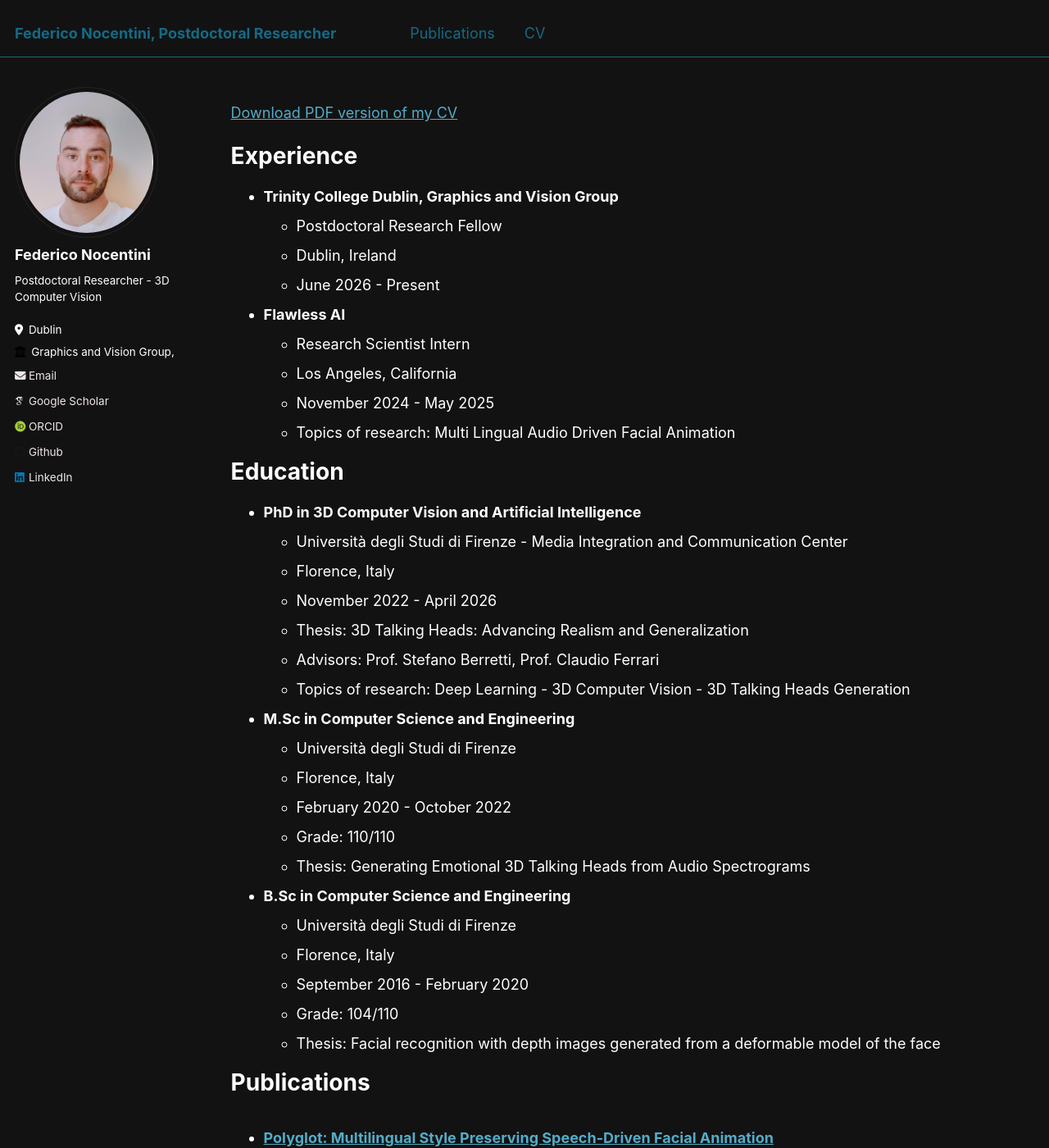
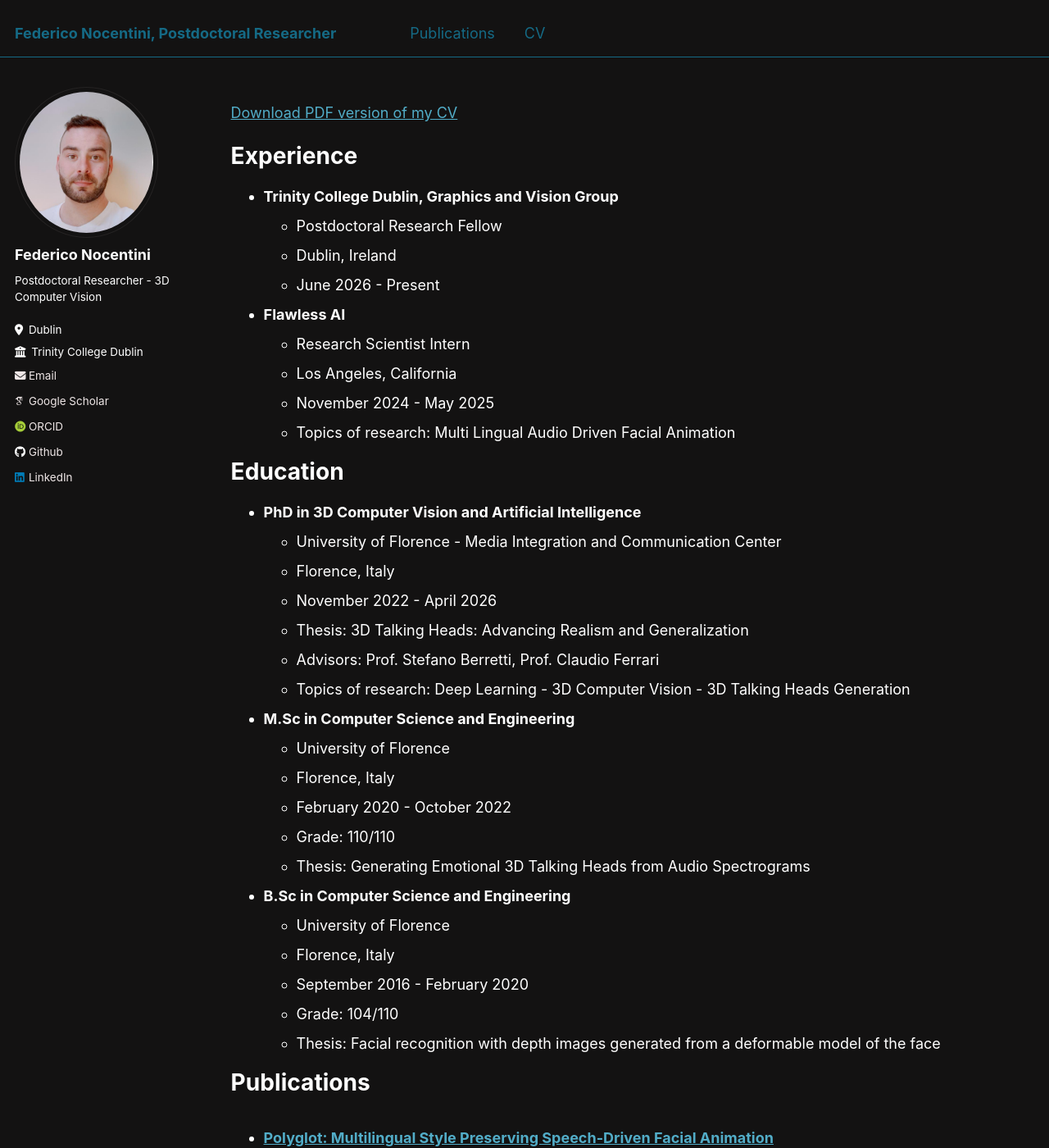
Before and after one commit to FedeNoce/fedenoce.github.io, a Jekyll site: the page built from _pages/cv.md, in a window 1280 px wide and 1400 px high. Shown: the whole window at 82% size. Built offline with Jekyll 4.4.1, drawn with Linux system fonts in a browser that asks for light colours; some web fonts are replaced.

Commit message:
Fix invisible sidebar icons and mobile Follow dropdown, polish copy
Override GitHub/employer icon colors to white so they're visible on
the site's black sidebar background, and raise the mobile Follow
dropdown's z-index above -1 so it renders in front of page content
instead of behind it. Also tidy wording in the CV and publication venues.

```diff
--- a/_config.yml
+++ b/_config.yml
@@ -26,7 +26,7 @@
   pronouns         : # example: "she/her"
   bio              : "Postdoctoral Researcher - 3D Computer Vision"
   location         : "Dublin"
-  employer         : "Graphics and Vision Group, Trinity College Dublin"
+  employer         : "Trinity College Dublin"
   uri              : # URL
   email            : "federico.nocentini@tcd.ie"
 
--- a/_pages/cv.md
+++ b/_pages/cv.md
@@ -28,7 +28,7 @@
 Education
 ======
 * **PhD in 3D Computer Vision and Artificial Intelligence**
-  * Università degli Studi di Firenze - Media Integration and Communication Center
+  * University of Florence - Media Integration and Communication Center
   * Florence, Italy
   * November 2022 - April 2026
   * Thesis: 3D Talking Heads: Advancing Realism and Generalization
@@ -36,14 +36,14 @@
   * Topics of research: Deep Learning - 3D Computer Vision - 3D Talking Heads Generation
 
 * **M.Sc in Computer Science and Engineering**
-  * Università degli Studi di Firenze
+  * University of Florence
   * Florence, Italy
   * February 2020 - October 2022
   * Grade: 110/110
   * Thesis: Generating Emotional 3D Talking Heads from Audio Spectrograms
 
 * **B.Sc in Computer Science and Engineering**
-  * Università degli Studi di Firenze
+  * University of Florence
   * Florence, Italy
   * September 2016 - February 2020
   * Grade: 104/110
--- a/_sass/_sidebar.scss
+++ b/_sass/_sidebar.scss
@@ -191,7 +191,7 @@
   border: 1px solid $border-color;
   border-radius: $border-radius;
   background: #131212;
-  z-index: -1;
+  z-index: 2;
   box-shadow: 0 0 10px rgba(#000, 0.25);
   cursor: default;
 
@@ -257,4 +257,9 @@
       text-decoration: underline;
     }
   }
+
+  .fa-github,
+  .fa-building-columns {
+    color: #fff;
+  }
 }
```
Also changed, not shown: _publications/5-3dface.md (+1 -1 lines), _publications/6-polyglot.md (+1 -1 lines).
